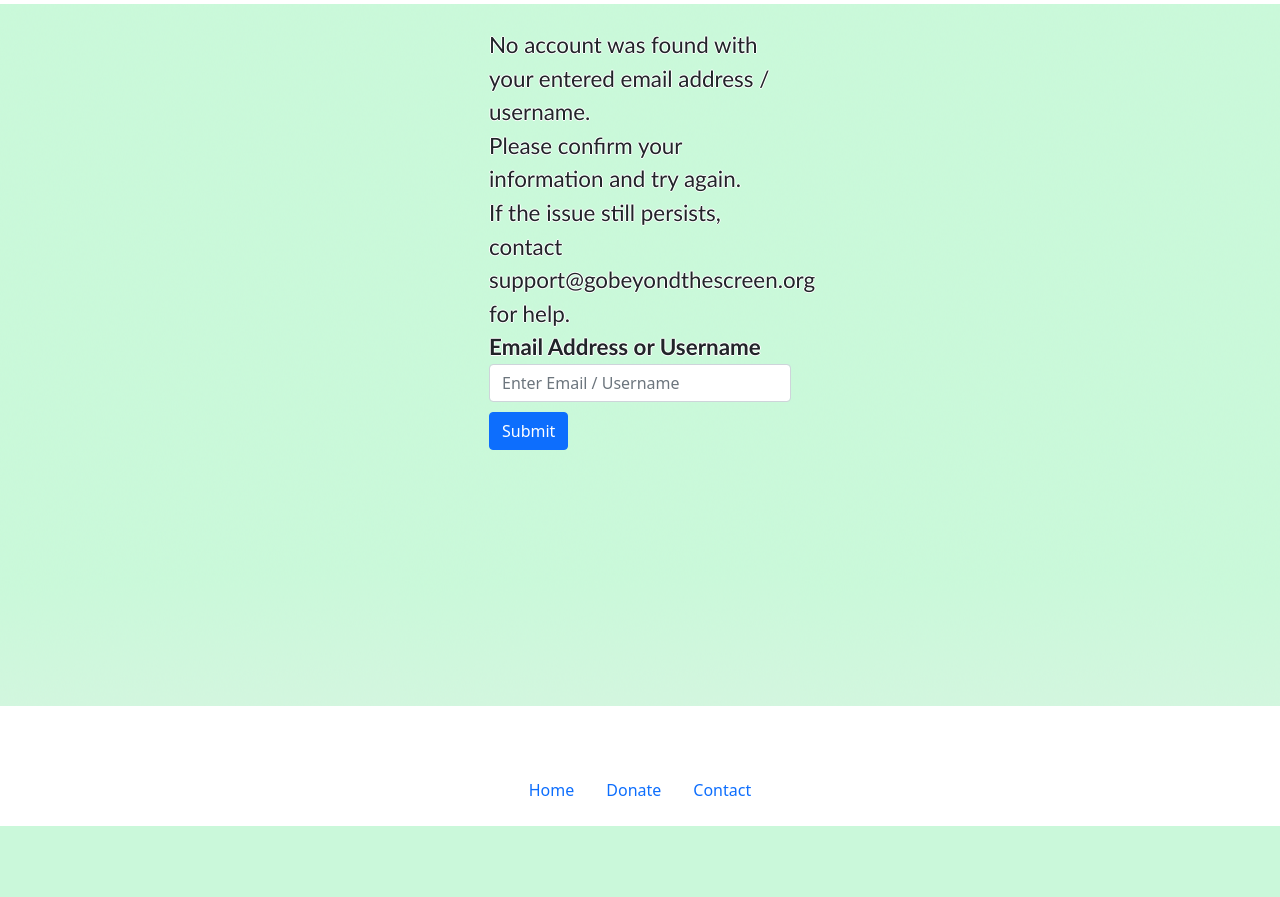
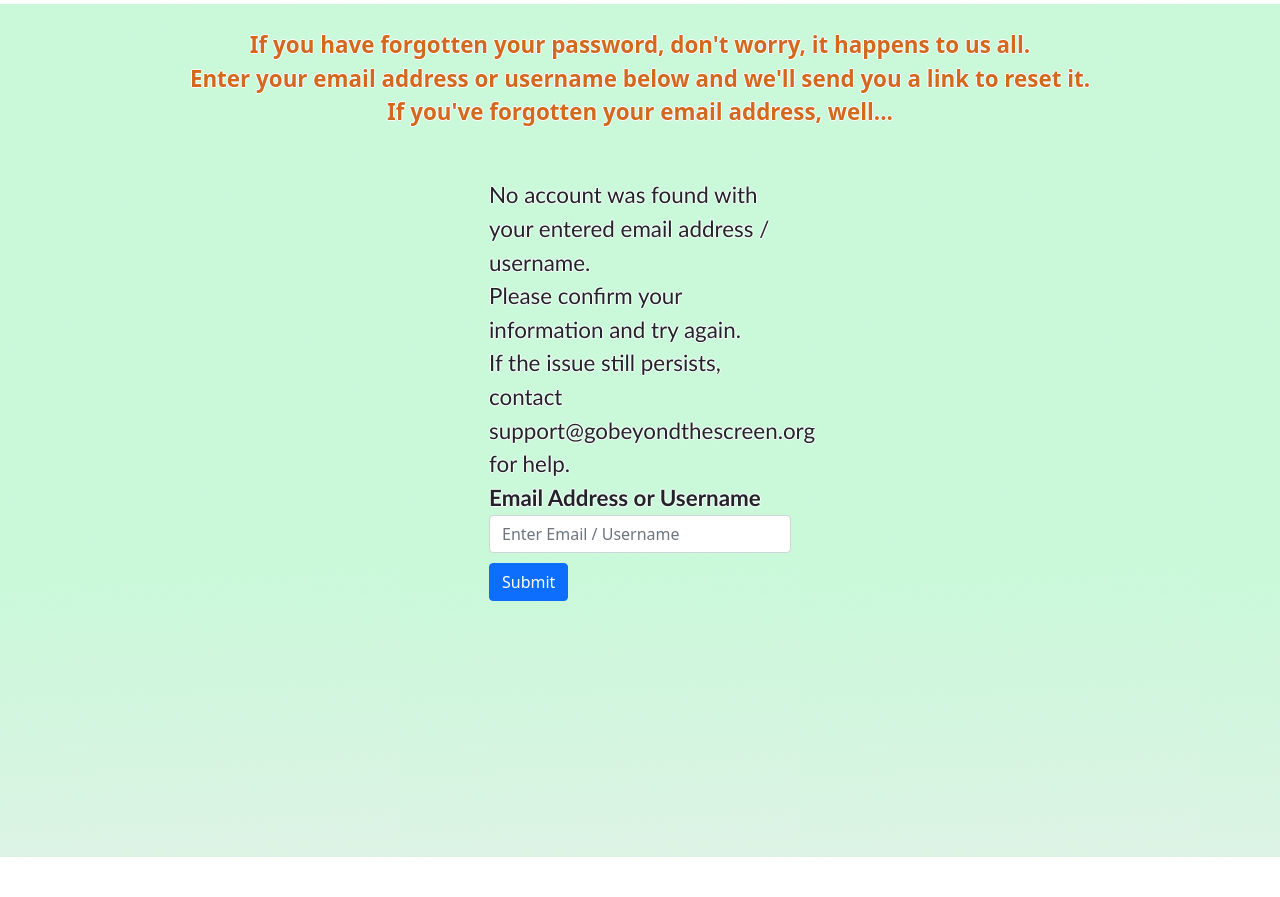
Before and after one commit to a-westermann/screentime_awareness_site, a Django app: a page that uses templates/screentime_awareness/forgot_password.html in a window 1280 px wide. Shown: the part 80-977 px from the top of the page. Before the commit the page ends 906 px from the top, so only its background shows below. Run offline with Django 5.2, Linux system fonts and the light colour scheme; some libraries are stand-ins or nearby versions.

Commit message:
forgot password page

```diff
--- a/templates/screentime_awareness/forgot_password.html
+++ b/templates/screentime_awareness/forgot_password.html
@@ -3,6 +3,13 @@
 {% block content %}
     {% if not_found %}
         <br>
+        <div class="text-center chocolate text-decoration-none fw-bold">
+            <p class="text-large">If you have forgotten your password, don't worry, it happens to us all.
+                <br>Enter your email address or username below and we'll send you a link to reset it.
+                <br>If you've forgotten your email address, well...
+                <br><br>
+            </p>
+        </div>
         <div class="container container-small text-warning text-large text-dark white-shadow">
             No account was found with your entered email address / username.
             <br>Please confirm your information and try again.
```
Lines whose indentation alone changed are shown as unchanged.
